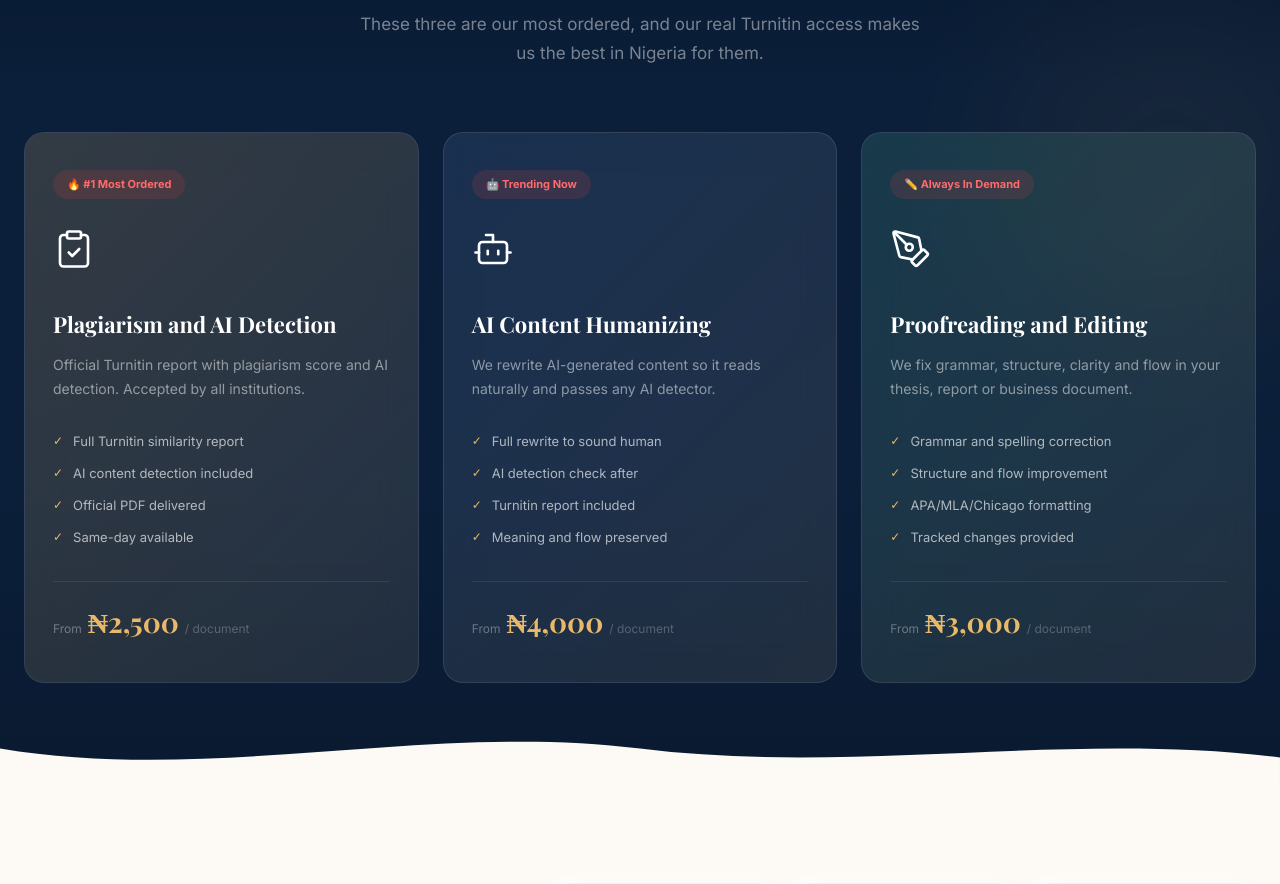
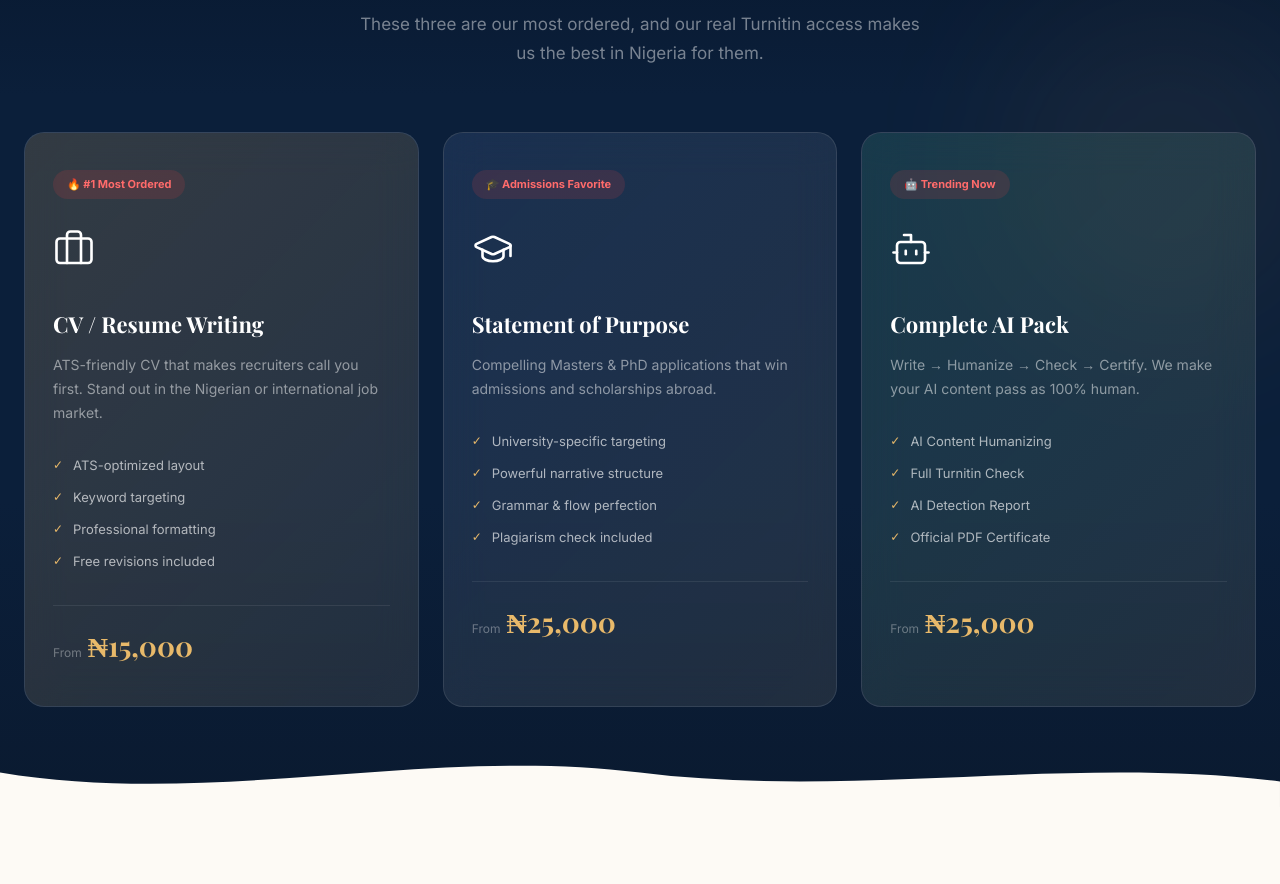
Before and after one commit to handsomemedia1/ceewritingservice, a Next.js app: page / in a window 1280 px wide. Shown: the part 1160-2044 px from the top of the page. Built offline with nearby package versions, Linux system fonts and the light colour scheme; a web font is replaced by a local one.

Commit message:
fix: mobile navbar icon visibility and sync homepage pricing with services

```diff
--- a/src/components/HotServices.tsx
+++ b/src/components/HotServices.tsx
@@ -1,25 +1,25 @@
 "use client";
 import React from 'react';
-import { ClipboardCheck, Bot, PenTool } from 'lucide-react';
+import { Briefcase, GraduationCap, Bot } from 'lucide-react';
 
 const hotServices = [
   {
-    badge: '🔥 #1 Most Ordered', icon: <ClipboardCheck size={42} strokeWidth={1.5} color="white" />, title: 'Plagiarism and AI Detection',
-    desc: 'Official Turnitin report with plagiarism score and AI detection. Accepted by all institutions.',
-    features: ['Full Turnitin similarity report', 'AI content detection included', 'Official PDF delivered', 'Same-day available'],
-    price: '₦2,500', note: '/ document', accent: 'linear-gradient(135deg, rgba(201,147,58,0.15), rgba(201,147,58,0.05))',
+    badge: '🔥 #1 Most Ordered', icon: <Briefcase size={42} strokeWidth={1.5} color="white" />, title: 'CV / Resume Writing',
+    desc: 'ATS-friendly CV that makes recruiters call you first. Stand out in the Nigerian or international job market.',
+    features: ['ATS-optimized layout', 'Keyword targeting', 'Professional formatting', 'Free revisions included'],
+    price: '₦15,000', note: '', accent: 'linear-gradient(135deg, rgba(201,147,58,0.15), rgba(201,147,58,0.05))',
   },
   {
-    badge: '🤖 Trending Now', icon: <Bot size={42} strokeWidth={1.5} color="white" />, title: 'AI Content Humanizing',
-    desc: 'We rewrite AI-generated content so it reads naturally and passes any AI detector.',
-    features: ['Full rewrite to sound human', 'AI detection check after', 'Turnitin report included', 'Meaning and flow preserved'],
-    price: '₦4,000', note: '/ document', accent: 'linear-gradient(135deg, rgba(30,80,160,0.12), rgba(201,147,58,0.05))',
+    badge: '🎓 Admissions Favorite', icon: <GraduationCap size={42} strokeWidth={1.5} color="white" />, title: 'Statement of Purpose',
+    desc: 'Compelling Masters & PhD applications that win admissions and scholarships abroad.',
+    features: ['University-specific targeting', 'Powerful narrative structure', 'Grammar & flow perfection', 'Plagiarism check included'],
+    price: '₦25,000', note: '', accent: 'linear-gradient(135deg, rgba(30,80,160,0.12), rgba(201,147,58,0.05))',
   },
   {
-    badge: '✏️ Always In Demand', icon: <PenTool size={42} strokeWidth={1.5} color="white" />, title: 'Proofreading and Editing',
-    desc: 'We fix grammar, structure, clarity and flow in your thesis, report or business document.',
-    features: ['Grammar and spelling correction', 'Structure and flow improvement', 'APA/MLA/Chicago formatting', 'Tracked changes provided'],
-    price: '₦3,000', note: '/ document', accent: 'linear-gradient(135deg, rgba(16,185,129,0.1), rgba(201,147,58,0.05))',
+    badge: '🤖 Trending Now', icon: <Bot size={42} strokeWidth={1.5} color="white" />, title: 'Complete AI Pack',
+    desc: 'Write → Humanize → Check → Certify. We make your AI content pass as 100% human.',
+    features: ['AI Content Humanizing', 'Full Turnitin Check', 'AI Detection Report', 'Official PDF Certificate'],
+    price: '₦25,000', note: '', accent: 'linear-gradient(135deg, rgba(16,185,129,0.1), rgba(201,147,58,0.05))',
   },
 ];
 
--- a/src/components/Navbar.tsx
+++ b/src/components/Navbar.tsx
@@ -2,6 +2,7 @@
 import React, { useState, useEffect } from 'react';
 import Link from 'next/link';
 import { usePathname } from 'next/navigation';
+import { Menu, X } from 'lucide-react';
 
 export default function Navbar() {
   const [scrolled, setScrolled] = useState(false);
@@ -85,7 +86,7 @@ export default function Navbar() {
           aria-label="Toggle menu"
           style={{ zIndex: 220 }}
         >
-          {menuOpen ? '✕' : '☰'}
+          {menuOpen ? <X size={24} /> : <Menu size={24} />}
         </button>
       </nav>
 
@@ -94,19 +95,6 @@ export default function Navbar() {
         className={`mobile-menu-overlay ${menuOpen ? 'open' : ''}`}
         style={{ zIndex: 205 }}
       >
-        {/* Close button inside overlay */}
-        <button
-          onClick={() => setMenuOpen(false)}
-          style={{
-            position: 'absolute', top: '24px', right: '28px',
-            background: 'rgba(255,255,255,0.08)', border: '1px solid rgba(255,255,255,0.15)',
-            color: 'white', fontSize: '20px', width: '44px', height: '44px',
-            borderRadius: '12px', cursor: 'pointer', display: 'flex',
-            alignItems: 'center', justifyContent: 'center', zIndex: 220,
-          }}
-        >
-          ✕
-        </button>
 
         <img
           src="/logo.png" alt="Cee Writing"
```
